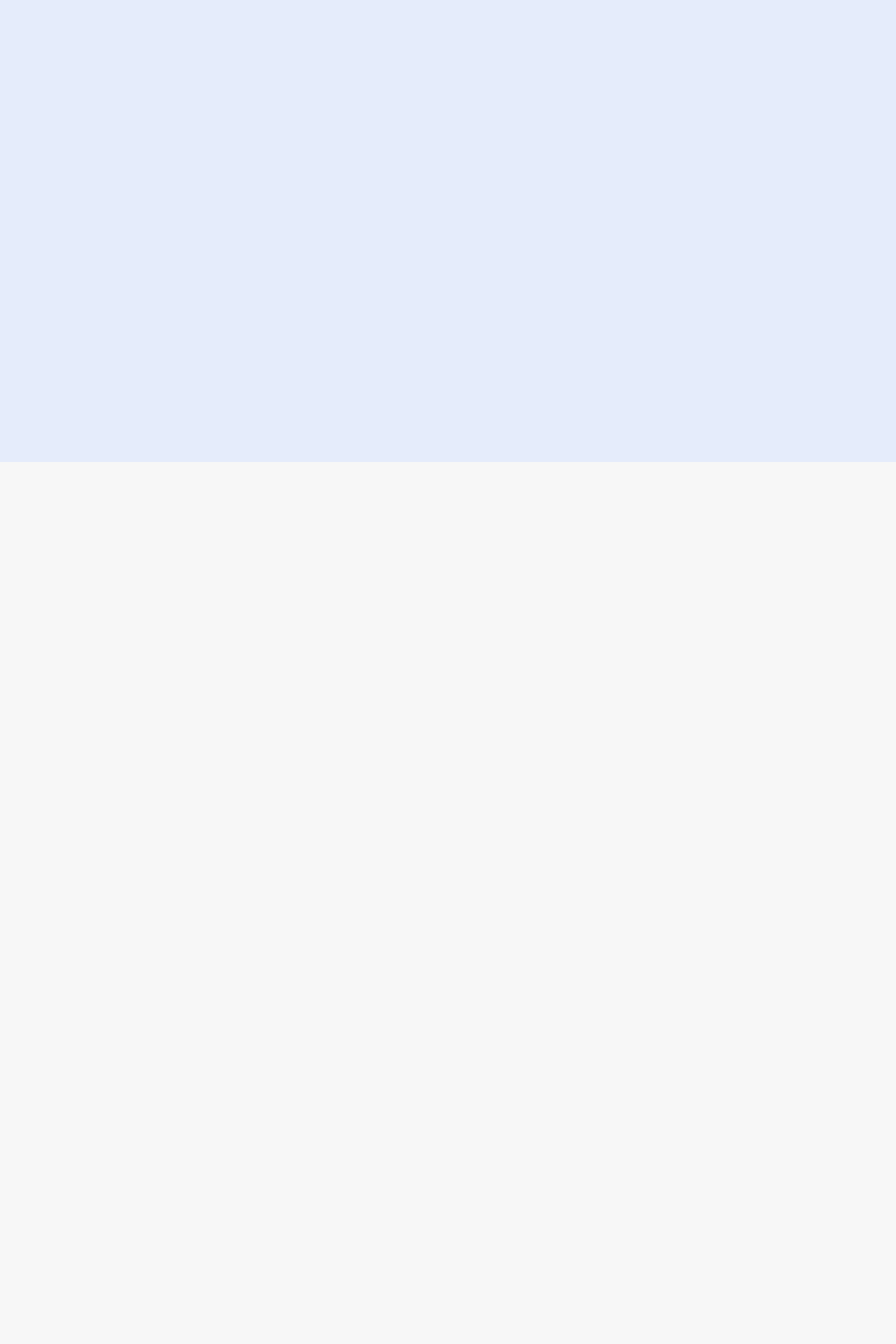
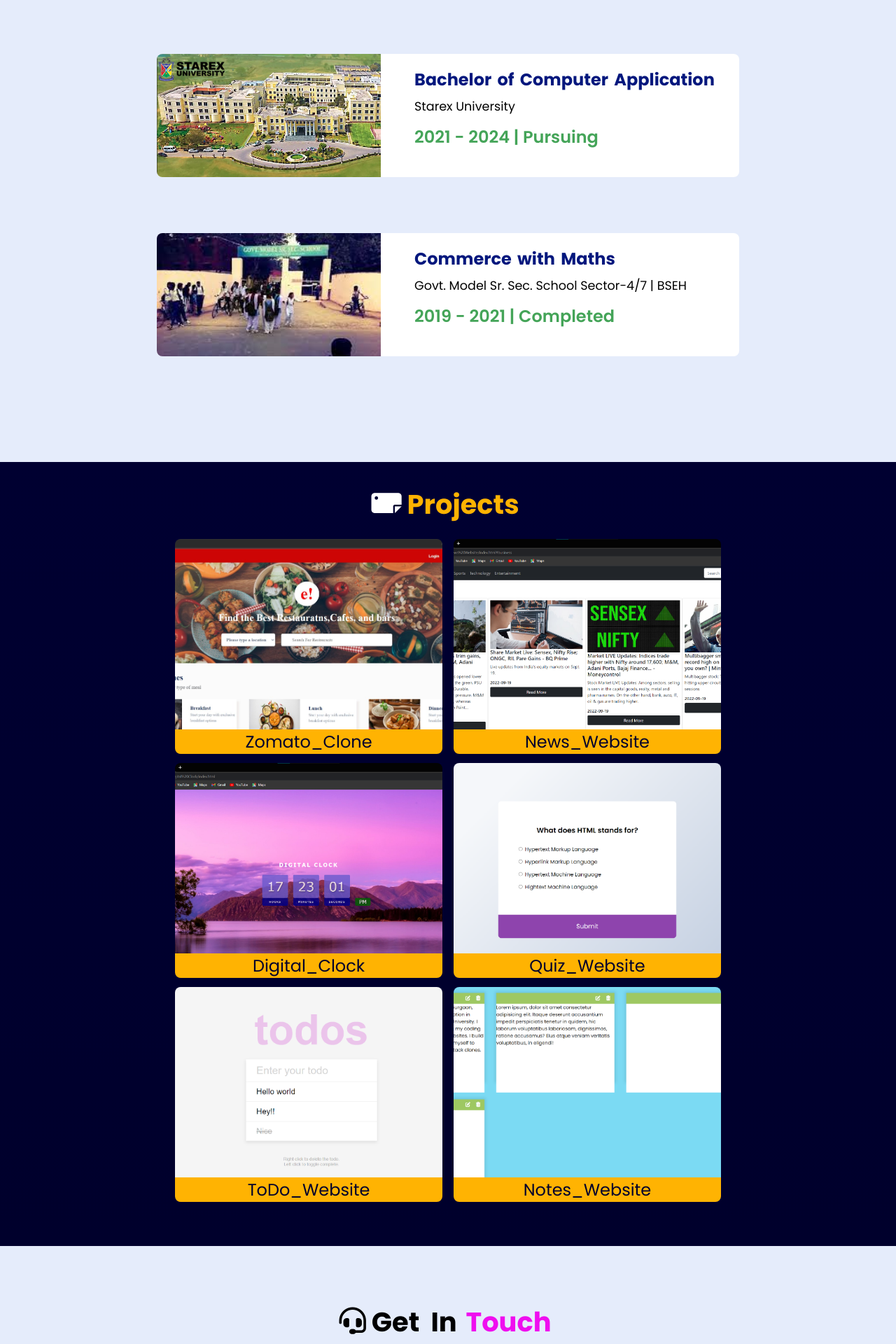
Before and after one commit to suraj-20/Portfolio-Website, a React (Create React App) app in the folder portfolio-website/: page / in a window 1280 px wide. Shown: the part 2540-4460 px from the top of the page at 70% size. Before the commit the page ends 3200 px from the top, so only its background shows below. Built offline with nearby package versions, Linux system fonts and the light colour scheme.

Commit message:
Portfolio

```diff
--- a/portfolio-website/src/App.js
+++ b/portfolio-website/src/App.js
@@ -1,6 +1,6 @@
 import './App.css';
 import About from './Component/About/About';
-import Contect from './Component/Contact/Contact';
+import Contact from './Component/Contact/Contact';
 import Education from './Component/Education/Education';
 import Header from './Component/Header/Header';
 import Home from './Component/Home/Home';
@@ -15,8 +15,8 @@
       <About />
       <Skills />
       <Education />
-      {/* <Project />
-      <Contect /> */}
+      <Project />
+      <Contact />
     </div>
   );
 }
--- a/portfolio-website/src/Component/Education/Education.js
+++ b/portfolio-website/src/Component/Education/Education.js
@@ -7,6 +7,25 @@
         <>
         <div className="education" id="education">
             <h1><i class="fa-solid fa-graduation-cap"></i> My <span>Education</span></h1>
+
+            <div className="main-container">
+                <div className="cllg-image"></div>
+
+                <div className="details">
+                    <h2>Bachelor of Computer Application</h2>
+                    <h4>Starex University</h4>
+                    <h3>2021 - 2024 | Pursuing</h3>
+                </div>
+            </div>
+            <div className="main-container">
+                <div className="school-image"></div>
+
+                <div className="details">
+                    <h2>Commerce with Maths</h2>
+                    <h4>Govt. Model Sr. Sec. School Sector-4/7 | BSEH</h4>
+                    <h3>2019 - 2021 | Completed</h3>
+                </div>
+            </div>
         </div>
         </>
     )
--- a/portfolio-website/src/Component/Project/Project.js
+++ b/portfolio-website/src/Component/Project/Project.js
@@ -7,6 +7,51 @@
         <>
             <div className="projects" id="projects">
                 <h1><i class="fa-solid fa-tarp"></i> Projects</h1>
+
+                <div className="projects-container">
+                    <div className="project-container">
+                        <a href="https://github.com/suraj-20/Zomato_Clone" target='_blank'>
+                            <div className="project-1">
+                                <div className="project-name">Zomato_Clone</div>
+                            </div>
+                        </a>
+                    </div>
+                    <div className="project-container">
+                        <a href="https://github.com/suraj-20/News-Website" target='_blank'>
+                            <div className="project-2">
+                                <div className="project-name">News_Website</div>
+                            </div>
+                        </a>
+                    </div>
+                    <div className="project-container">
+                        <a href="https://github.com/suraj-20/Digital-Clock" target='_blank'>
+                            <div className="project-3">
+                                <div className="project-name">Digital_Clock</div>
+                            </div>
+                        </a>
+                    </div>
+                    <div className="project-container">
+                        <a href="https://github.com/suraj-20/Quiz_Website" target='_blank'>
+                            <div className="project-4">
+                                <div className="project-name">Quiz_Website</div>
+                            </div>
+                        </a>
+                    </div>
+                    <div className="project-container">
+                        <a href="https://github.com/suraj-20/Todo_App" target='_blank'>
+                            <div className="project-5">
+                                <div className="project-name">ToDo_Website</div>
+                            </div>
+                        </a>
+                    </div>
+                    <div className="project-container">
+                        <a href="https://github.com/suraj-20/News-Website" target='_blank'>
+                            <div className="project-6">
+                                <div className="project-name">Notes_Website</div>
+                            </div>
+                        </a>
+                    </div>
+                </div>
             </div>
         </>
     )
```
